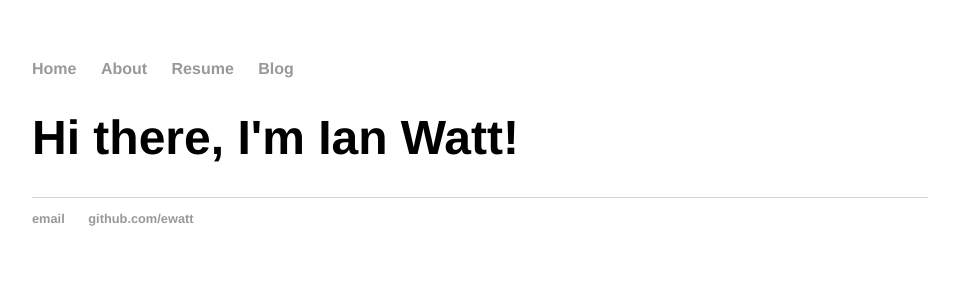
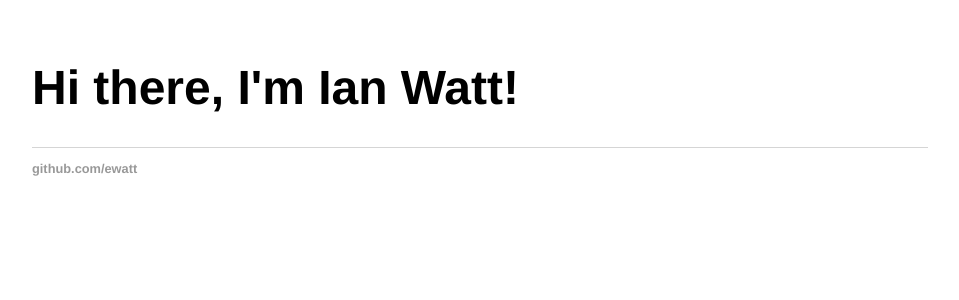
Before and after one commit to ewatt/ewatt.github.io, a Jekyll site: the page built from index.html, in a window 1280 px wide. Shown: the top 300 px of the page, without its empty margins (160-1119 px from the left). Built offline with Jekyll 4.4.1, drawn with Linux system fonts in a browser that asks for light colours.

Commit message:
Update default.html

```diff
--- a/_layouts/default.html
+++ b/_layouts/default.html
@@ -5,14 +5,14 @@
 			<link rel="stylesheet" type="text/css" href="/css/main.css">
 		</head>
 		<body>
-			<nav>
+			<!--<nav>
 	    		<ul>
 	        		<li><a href="/">Home</a></li>
 		        	<li><a href="/about">About</a></li>
 	        		<li><a href="/resume">Resume</a></li>
 	        		<li><a href="/blog">Blog</a></li>
 	    		</ul>
-			</nav>
+			</nav>-->
 			<div class="container">
 
 			{{ content }}
@@ -20,7 +20,7 @@
 			</div><!-- /.container -->
 			<footer>
 	    		<ul>
-	        		<li><a href="mailto:ian@@ewatt.ca">email</a></li>
+	        		<!--<li><a href="mailto:ian@@ewatt.ca">email</a></li>-->
 	        		<li><a href="https://github.com/ewatt">github.com/ewatt</a></li>
 				</ul>
 			</footer>
```
